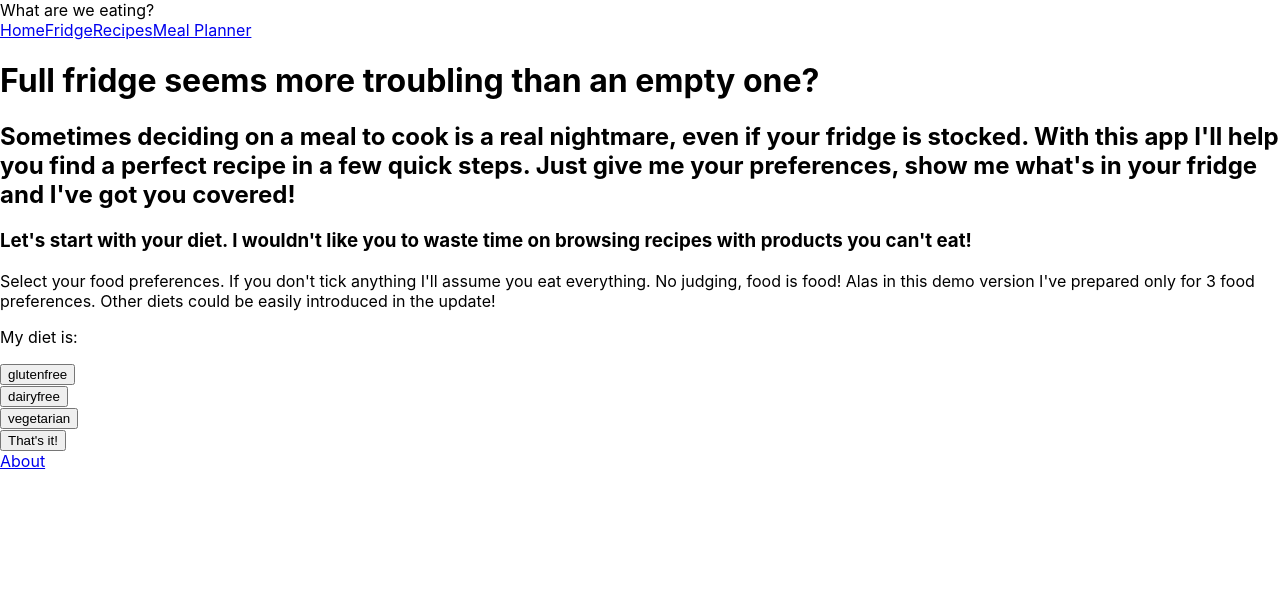
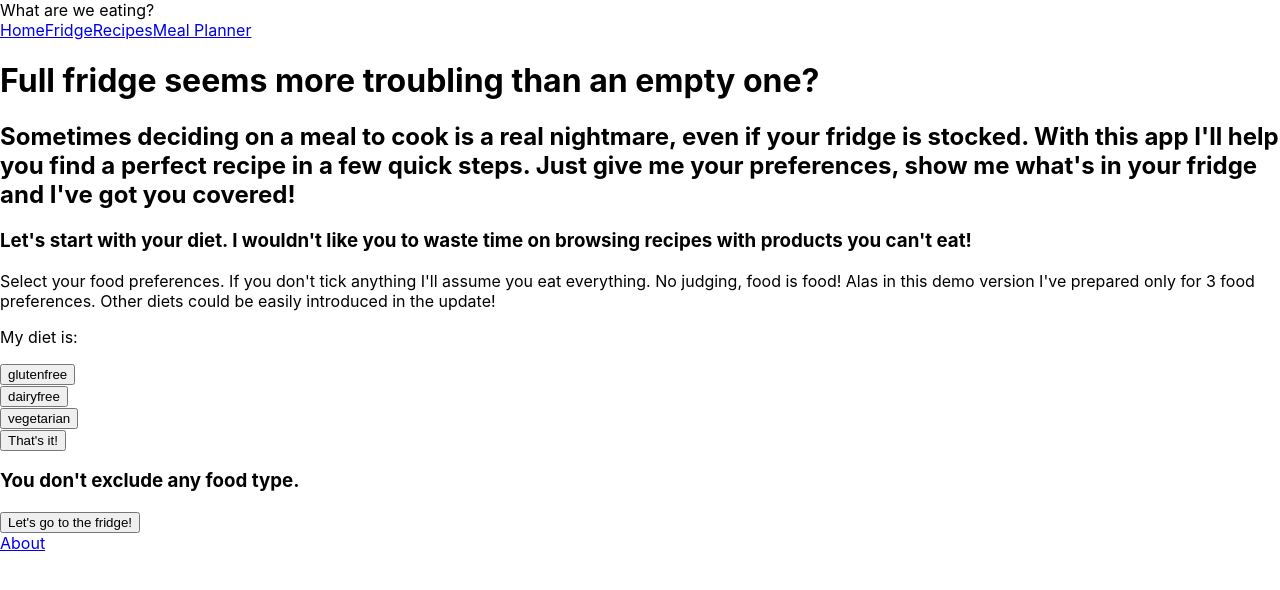
Before and after one commit to Rsubdy/what-are-we-eating, a React (Create React App) app: page /hello in a window 1280 px wide. Shown: the top 590 px of the page. Built offline with nearby package versions, Linux system fonts and the light colour scheme.

Commit message:
Summary and diet exclusions now working properly

```diff
--- a/src/components/Recipes.js
+++ b/src/components/Recipes.js
@@ -23,3 +23,6 @@ function Recipes() {
 }
 
 export default Recipes
+
+
+// https://rapidapi.com/spoonacular/api/recipe-food-nutrition/
--- a/src/features/diets/DietForm.js
+++ b/src/features/diets/DietForm.js
@@ -1,4 +1,4 @@
-import React, { useState} from 'react'
+import React, { useState, useCallback, useEffect } from 'react'
 import { useDispatch } from 'react-redux';
 import { useNavigate } from 'react-router-dom';
 import { toggleDietExclusion } from './dietPreferencesSlice';
@@ -51,13 +51,14 @@ const handleDietExclusion = (dietName) => {
     dispatch(toggleDietExclusion(constructDietPayload(dietName, productsToExcludeArray)));
 }
 
-const createSummary = () => {
+const createSummary = useCallback((storePreferences) => {
+
     let summary;
 
     switch (excludedProducts.length) {
         case 0 :
 
-        return 'Got it! So you don\'t exclude any food type.'
+        return 'You don\'t exclude any food type.'
 
         case 1 :
         summary = excludedProducts[0];
@@ -73,7 +74,7 @@ const createSummary = () => {
         summary = copyOfProducts.join(', ') + ' and ' + lastItem;}
     }
     return 'Got it! So you don\'t eat: ' + summary + '.';
-}
+}, [excludedProducts]);
 
 let submitHandler = (event) => {
         event.preventDefault();
@@ -81,6 +82,9 @@ let submitHandler = (event) => {
         setSummary(createSummary());
     }
 
+useEffect(()=>{
+    setSummary(createSummary(storePreferences));
+}, [setSummary, createSummary, storePreferences])
 
     return (
     <div>
```
